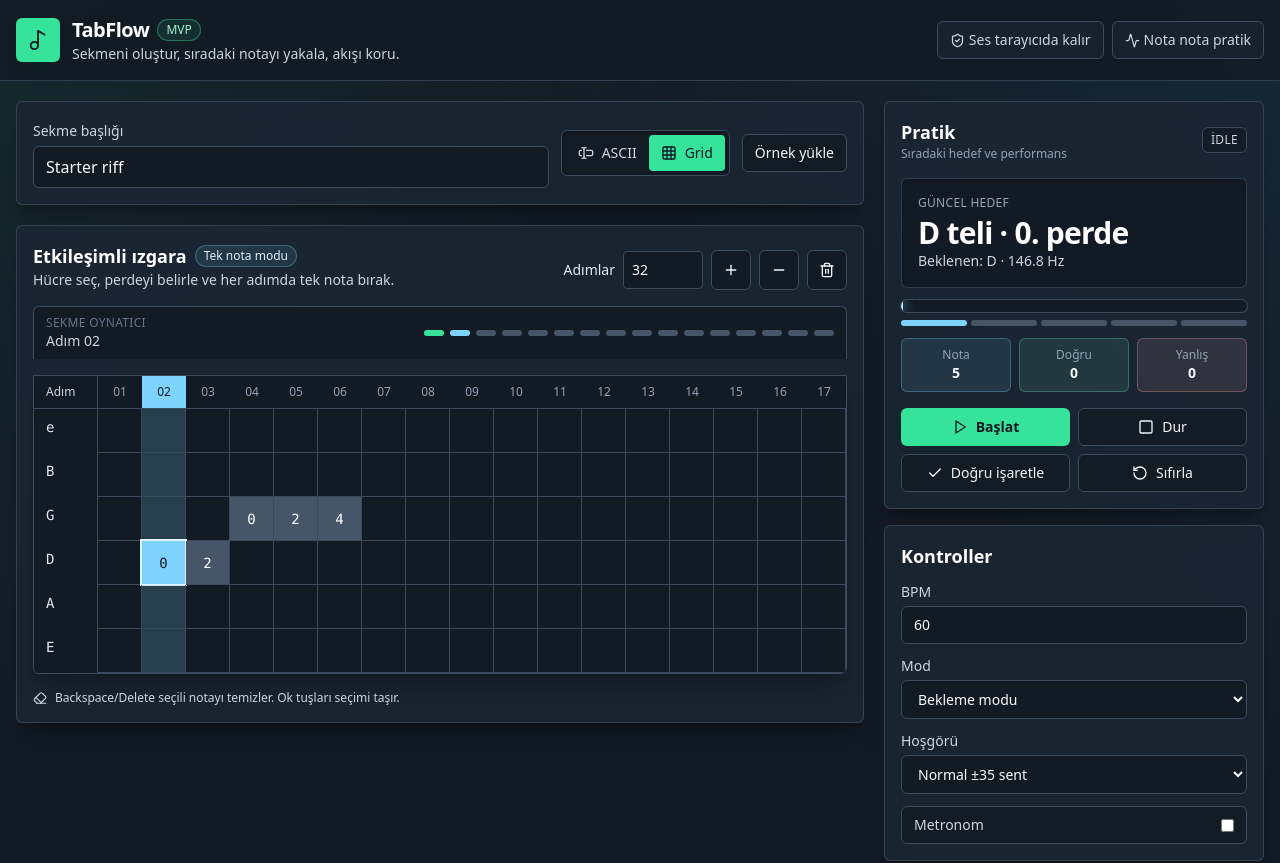
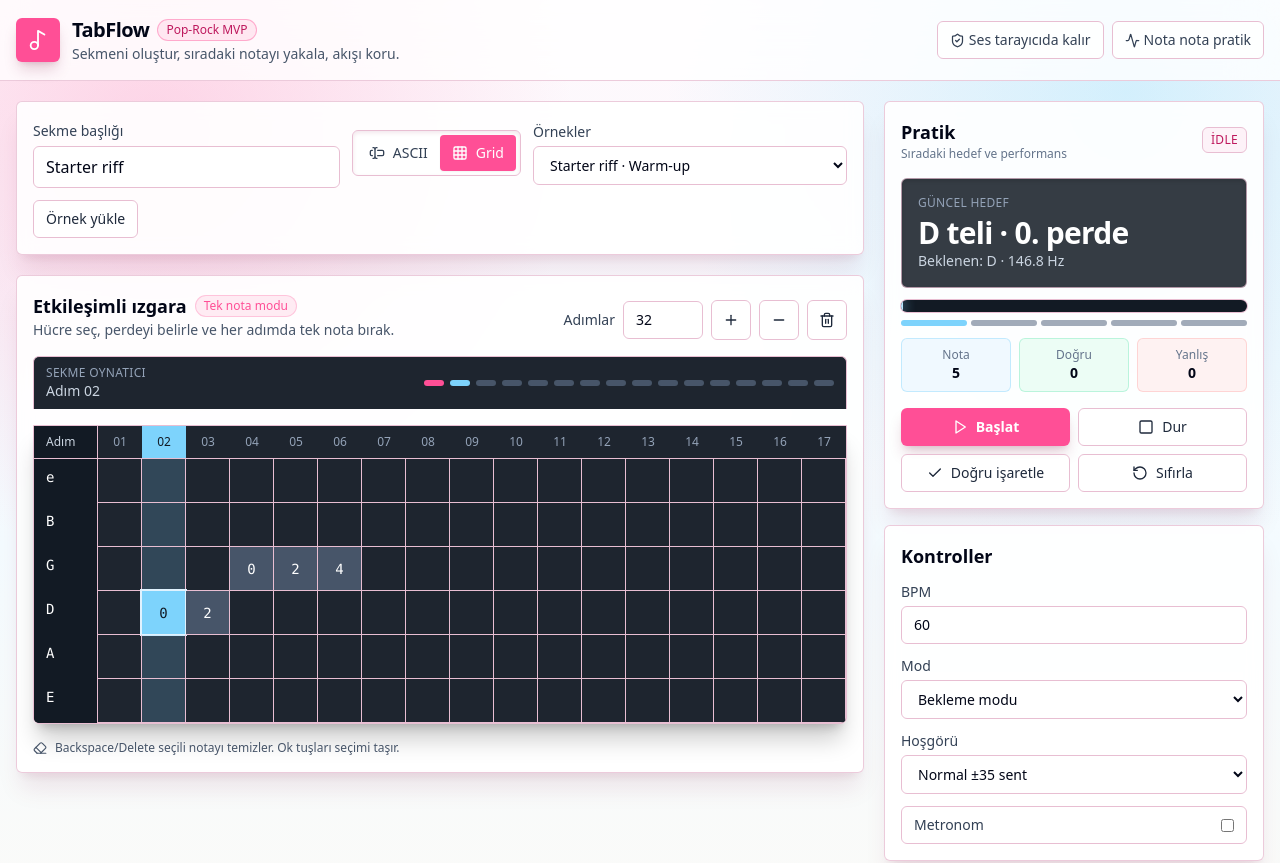
Before and after one commit to kadirsr/gitarsoundcheck, a React (Vite) app: page / in a window 1280 px wide. Shown: the top 863 px of the page. Built offline with nearby package versions, Linux system fonts and the light colour scheme.

Commit message:
Add pop rock theme and example tabs

```diff
--- a/src/App.tsx
+++ b/src/App.tsx
@@ -1,5 +1,5 @@
 import { useCallback, useEffect, useMemo, useState } from "react";
-import { EXAMPLE_TAB, GUITAR_STRINGS } from "./constants";
+import { EXAMPLE_TAB, EXAMPLE_TABS, GUITAR_STRINGS } from "./constants";
 import { AsciiTabEditor } from "./components/AsciiTabEditor";
 import { Header } from "./components/Header";
 import { InteractiveGrid } from "./components/InteractiveGrid";
@@ -38,6 +38,7 @@ function App() {
   const [draftTitle, setDraftTitle] = useState("Starter riff");
   const [tabText, setTabText] = useState(EXAMPLE_TAB);
   const [grid, setGrid] = useState(() => gridFromAscii(EXAMPLE_TAB));
+  const [selectedExampleId, setSelectedExampleId] = useState(EXAMPLE_TABS[0].id);
   const [selectedCell, setSelectedCell] = useState<{
     stringName: GuitarString;
     stepIndex: number;
@@ -198,9 +199,12 @@ function App() {
     setTabText(renderGridToAscii(nextGrid));
   }
 
-  function handleLoadExample() {
-    const nextGrid = gridFromAscii(EXAMPLE_TAB);
-    setTabText(EXAMPLE_TAB);
+  function handleLoadExample(exampleId = selectedExampleId) {
+    const example = EXAMPLE_TABS.find((item) => item.id === exampleId) ?? EXAMPLE_TABS[0];
+    const nextGrid = gridFromAscii(example.tabText);
+    setDraftTitle(example.title);
+    setSelectedExampleId(example.id);
+    setTabText(example.tabText);
     setGrid(nextGrid);
     setPracticeState(createPracticeState(settings.bpm, settings.practiceMode));
   }
@@ -240,14 +244,14 @@ function App() {
   }
 
   return (
-    <div className="min-h-screen overflow-x-hidden text-slate-100">
+    <div className="min-h-screen overflow-x-hidden text-slate-900">
       <Header />
       <main className="mx-auto grid max-w-7xl gap-5 overflow-x-hidden px-4 py-5 lg:grid-cols-[minmax(0,1fr)_380px]">
         <div className="min-w-0 space-y-5">
           <section className="workspace-card p-4">
             <div className="flex flex-wrap items-center justify-between gap-3">
               <div className="min-w-64 flex-1">
-                <label className="text-sm font-medium text-slate-300" htmlFor="tab-title">
+                <label className="text-sm font-medium text-slate-700" htmlFor="tab-title">
                   Sekme başlığı
                 </label>
                 <input
@@ -258,7 +262,21 @@ function App() {
                 />
               </div>
               <ModeSwitcher mode={mode} onChange={setMode} />
-              <button className="secondary-button" type="button" onClick={handleLoadExample}>
+              <label className="min-w-48 text-sm font-medium text-slate-700">
+                Örnekler
+                <select
+                  className="control-input mt-1 w-full"
+                  value={selectedExampleId}
+                  onChange={(event) => handleLoadExample(event.target.value)}
+                >
+                  {EXAMPLE_TABS.map((example) => (
+                    <option key={example.id} value={example.id}>
+                      {example.title} · {example.mood}
+                    </option>
+                  ))}
+                </select>
+              </label>
+              <button className="secondary-button" type="button" onClick={() => handleLoadExample()}>
                 Örnek yükle
               </button>
             </div>
@@ -277,8 +295,8 @@ function App() {
           ) : null}
 
           {audioStatus === "insecure" ? (
-            <p className="rounded-md border border-warn/50 bg-warn/15 px-3 py-2 text-sm text-amber-50">
-              Bu adres HTTP. Tarayıcılar mikrofon iznini localhost veya HTTPS üzerinde ister; sunucu önizlemesinde otomatik dinleme için HTTPS gerekir.
+            <p className="rounded-md border border-warn/50 bg-warn/15 px-3 py-2 text-sm text-amber-900">
+              Bu adres HTTP. Mikrofon testi için aynı uygulamayı tünel üzerinden <strong>http://localhost:8093</strong> adresinde aç.
             </p>
           ) : null}
 
--- a/src/components/AsciiTabEditor.tsx
+++ b/src/components/AsciiTabEditor.tsx
@@ -8,13 +8,13 @@ export function AsciiTabEditor({ value, warnings, onChange }: Props) {
   return (
     <section className="workspace-card space-y-3 p-4">
       <div>
-        <h2 className="text-lg font-semibold text-white">ASCII sekme</h2>
-        <p className="text-sm text-slate-300">
+        <h2 className="text-lg font-semibold text-slate-950">ASCII sekme</h2>
+        <p className="text-sm text-slate-600">
           Tek notalı gitar tabını yapıştır veya düzenle. Çift haneli perdeler desteklenir.
         </p>
       </div>
       <textarea
-        className="min-h-72 w-full resize-y rounded-md border border-line bg-ink/90 p-4 font-mono text-sm leading-7 text-slate-100 outline-none ring-action/50 transition focus:ring-2"
+        className="min-h-72 w-full resize-y rounded-md border border-line bg-white/90 p-4 font-mono text-sm leading-7 text-slate-950 outline-none ring-action/50 transition focus:ring-2"
         value={value}
         spellCheck={false}
         onChange={(event) => onChange(event.target.value)}
--- a/src/components/Header.tsx
+++ b/src/components/Header.tsx
@@ -2,28 +2,30 @@ import { Activity, Music2, ShieldCheck } from "lucide-react";
 
 export function Header() {
   return (
-    <header className="border-b border-line/80 bg-ink/85 backdrop-blur-xl">
+    <header className="border-b border-line/80 bg-white/80 backdrop-blur-xl">
       <div className="mx-auto flex max-w-7xl items-center justify-between gap-4 px-4 py-4">
         <div className="flex items-center gap-3">
-          <div className="flex h-11 w-11 items-center justify-center rounded-md bg-action text-ink shadow-lg shadow-emerald-950/30">
+          <div className="flex h-11 w-11 items-center justify-center rounded-md bg-action text-white shadow-lg shadow-pink-900/20">
             <Music2 size={22} aria-hidden="true" />
           </div>
           <div>
             <div className="flex items-center gap-2">
-              <h1 className="text-xl font-semibold tracking-tight text-white">TabFlow</h1>
-              <span className="rounded-full border border-action/40 bg-action/10 px-2 py-0.5 text-xs font-medium text-emerald-200">
-                MVP
+              <h1 className="text-xl font-semibold tracking-tight text-slate-950">TabFlow</h1>
+              <span className="rounded-full border border-action/40 bg-action/10 px-2 py-0.5 text-xs font-medium text-pink-700">
+                Pop-Rock MVP
               </span>
             </div>
-            <p className="text-sm text-slate-300">Sekmeni oluştur, sıradaki notayı yakala, akışı koru.</p>
+            <p className="text-sm text-slate-600">
+              Sekmeni oluştur, sıradaki notayı yakala, akışı koru.
+            </p>
           </div>
         </div>
-        <div className="hidden items-center gap-2 text-sm text-slate-300 md:flex">
-          <span className="inline-flex items-center gap-1 rounded-md border border-line bg-panel/70 px-3 py-2">
+        <div className="hidden items-center gap-2 text-sm text-slate-700 md:flex">
+          <span className="inline-flex items-center gap-1 rounded-md border border-line bg-white/80 px-3 py-2">
             <ShieldCheck size={15} aria-hidden="true" />
             Ses tarayıcıda kalır
           </span>
-          <span className="inline-flex items-center gap-1 rounded-md border border-line bg-panel/70 px-3 py-2">
+          <span className="inline-flex items-center gap-1 rounded-md border border-line bg-white/80 px-3 py-2">
             <Activity size={15} aria-hidden="true" />
             Nota nota pratik
           </span>
--- a/src/components/InteractiveGrid.tsx
+++ b/src/components/InteractiveGrid.tsx
@@ -66,20 +66,20 @@ export function InteractiveGrid({
       <div className="flex flex-wrap items-end justify-between gap-3">
         <div>
           <div className="flex items-center gap-2">
-            <h2 className="text-lg font-semibold text-white">Etkileşimli ızgara</h2>
-            <span className="rounded-full border border-sky-300/30 bg-sky-300/10 px-2 py-0.5 text-xs text-sky-100">
+            <h2 className="text-lg font-semibold text-slate-950">Etkileşimli ızgara</h2>
+            <span className="rounded-full border border-action/25 bg-action/10 px-2 py-0.5 text-xs font-medium text-action">
               Tek nota modu
             </span>
           </div>
-          <p className="text-sm text-slate-300">
+          <p className="text-sm text-slate-600">
             Hücre seç, perdeyi belirle ve her adımda tek nota bırak.
           </p>
         </div>
         <div className="flex flex-wrap items-center gap-2">
-          <label className="flex items-center gap-2 text-sm text-slate-200">
+          <label className="flex items-center gap-2 text-sm text-slate-700">
             Adımlar
             <input
-              className="w-20 rounded border border-line bg-ink px-2 py-2 text-slate-50 outline-none focus:ring-2 focus:ring-action/50"
+              className="control-input w-20"
               min={MIN_STEP_COUNT}
               max={MAX_STEP_COUNT}
               type="number"
@@ -100,7 +100,7 @@ export function InteractiveGrid({
       </div>
       <div className="flex items-center justify-between rounded-t-md border border-b-0 border-line bg-ink/95 px-3 py-2">
         <div>
-          <p className="text-xs uppercase tracking-wide text-slate-500">Sekme oynatıcı</p>
+          <p className="text-xs uppercase tracking-wide text-slate-400">Sekme oynatıcı</p>
           <p className="text-sm text-slate-300">
             Adım {currentStep === null ? "01" : String(currentStep + 1).padStart(2, "0")}
           </p>
@@ -161,14 +161,13 @@ export function InteractiveGrid({
           ))}
         </div>
       </div>
-      <div className="flex items-center gap-2 text-xs text-slate-300">
+      <div className="flex items-center gap-2 text-xs text-slate-600">
         <Eraser size={14} aria-hidden="true" />
         Backspace/Delete seçili notayı temizler. Ok tuşları seçimi taşır.
       </div>
     </section>
   );
 }
-
 type RowProps = {
   grid: TabGrid;
   stringName: GuitarString;
@@ -202,7 +201,7 @@ function Row({
 }: RowProps) {
   return (
     <>
-      <div className="sticky left-0 z-20 border-r border-line bg-ink px-3 py-2 font-mono text-sm text-slate-200">
+      <div className="sticky left-0 z-20 border-r border-line bg-ink px-3 py-2 font-mono text-sm text-white">
         {stringLabel}
       </div>
       {grid.cells[stringName].map((fret, stepIndex) => {
@@ -243,7 +242,6 @@ function Row({
     </>
   );
 }
-
 function FretPicker({
   draftFret,
   onChange,
@@ -263,7 +261,7 @@ function FretPicker({
 
   return (
     <div className="absolute left-1/2 top-full z-30 mt-2 w-44 -translate-x-1/2 rounded border border-line bg-panel p-2 shadow-2xl shadow-black/30">
-      <label className="mb-1 block text-xs font-medium text-slate-200" htmlFor="fret-picker">
+      <label className="mb-1 block text-xs font-medium text-slate-700" htmlFor="fret-picker">
         Perde
       </label>
       <select
@@ -327,7 +325,7 @@ function getCellStatusClass({
     return "bg-sky-300 text-ink ring-2 ring-sky-100";
   }
   if (selected) {
-    return "bg-panel text-white ring-2 ring-action";
+    return "bg-action/20 text-white ring-2 ring-action";
   }
   if (hasNote) {
     return "bg-slate-600 text-white hover:bg-slate-500";
@@ -335,5 +333,5 @@ function getCellStatusClass({
   if (playhead) {
     return "bg-sky-300/20 text-slate-200";
   }
-  return "text-slate-400 hover:bg-panel";
+  return "text-slate-400 hover:bg-white/5";
 }
--- a/src/components/ModeSwitcher.tsx
+++ b/src/components/ModeSwitcher.tsx
@@ -7,7 +7,7 @@ type Props = {
 
 export function ModeSwitcher({ mode, onChange }: Props) {
   return (
-    <div className="inline-flex overflow-hidden rounded-md border border-line bg-ink/80 p-1 shadow-inner shadow-black/20">
+    <div className="inline-flex overflow-hidden rounded-md border border-line bg-white/90 p-1 shadow-inner shadow-pink-900/10">
       <button
         className={buttonClass(mode === "ascii")}
         type="button"
@@ -33,6 +33,6 @@ export function ModeSwitcher({ mode, onChange }: Props) {
 function buttonClass(active: boolean) {
   return [
     "flex items-center gap-2 rounded px-3 py-2 text-sm font-medium transition",
-    active ? "bg-action text-ink shadow-sm" : "text-slate-300 hover:bg-panel"
+    active ? "bg-action text-white shadow-sm" : "text-slate-700 hover:bg-pink-50"
   ].join(" ");
 }
--- a/src/components/PracticePanel.tsx
+++ b/src/components/PracticePanel.tsx
@@ -51,10 +51,10 @@ export function PracticePanel({
       <section className="workspace-card overflow-hidden p-4">
         <div className="mb-4 flex items-center justify-between">
           <div>
-            <h2 className="text-lg font-semibold text-white">Pratik</h2>
-            <p className="text-xs text-slate-400">Sıradaki hedef ve performans</p>
+            <h2 className="text-lg font-semibold text-slate-950">Pratik</h2>
+            <p className="text-xs text-slate-500">Sıradaki hedef ve performans</p>
           </div>
-          <span className="rounded-md border border-line bg-ink/80 px-2 py-1 text-xs uppercase tracking-wide text-slate-300">
+          <span className="rounded-md border border-line bg-pink-50 px-2 py-1 text-xs uppercase tracking-wide text-pink-700">
             {practiceState.status}
           </span>
         </div>
@@ -106,9 +106,9 @@ export function PracticePanel({
       </section>
 
       <section className="workspace-card p-4">
-        <h2 className="mb-3 text-lg font-semibold text-white">Kontroller</h2>
+        <h2 className="mb-3 text-lg font-semibold text-slate-950">Kontroller</h2>
         <div className="space-y-3">
-          <label className="block text-sm text-slate-300">
+          <label className="block text-sm text-slate-700">
             BPM
             <input
               className="control-input mt-1 w-full"
@@ -120,7 +120,7 @@ export function PracticePanel({
             />
           </label>
 
-          <label className="block text-sm text-slate-300">
+          <label className="block text-sm text-slate-700">
             Mod
             <select
               className="control-input mt-1 w-full"
@@ -132,7 +132,7 @@ export function PracticePanel({
             </select>
           </label>
 
-          <label className="block text-sm text-slate-300">
+          <label className="block text-sm text-slate-700">
             Hoşgörü
             <select
               className="control-input mt-1 w-full"
@@ -145,7 +145,7 @@ export function PracticePanel({
             </select>
           </label>
 
-          <label className="flex items-center justify-between rounded-md border border-line bg-ink/80 px-3 py-2 text-sm text-slate-300">
+          <label className="flex items-center justify-between rounded-md border border-line bg-white/90 px-3 py-2 text-sm text-slate-700">
             Metronom
             <input
               checked={metronomeEnabled}
@@ -157,7 +157,7 @@ export function PracticePanel({
       </section>
 
       <section className="workspace-card p-4">
-        <h2 className="mb-3 text-lg font-semibold text-white">Ses</h2>
+        <h2 className="mb-3 text-lg font-semibold text-slate-950">Ses</h2>
         <AudioStatusMessage status={audioStatus} />
         <div className="grid grid-cols-2 gap-2 text-sm">
           <Metric label="Tespit" value={pitchFrame?.noteName ?? "-"} />
@@ -169,7 +169,6 @@ export function PracticePanel({
     </aside>
   );
 }
-
 function ProgressRail({
   notes,
   currentIndex
@@ -246,7 +245,7 @@ function AudioStatusMessage({ status }: { status: string }) {
   }
 
   return (
-    <p className="mb-3 flex items-center gap-2 rounded-md border border-line bg-ink/80 px-3 py-2 text-sm text-slate-300">
+    <p className="mb-3 flex items-center gap-2 rounded-md border border-line bg-white/90 px-3 py-2 text-sm text-slate-700">
       <Mic size={16} aria-hidden="true" />
       Mikrofon erişimini istemek için Başlat'a bas.
     </p>
@@ -263,16 +262,16 @@ function Metric({
   tone?: "neutral" | "good" | "bad" | "sky";
 }) {
   const toneClass = {
-    neutral: "border-line bg-ink/80",
-    good: "border-emerald-300/30 bg-emerald-300/10",
-    bad: "border-red-300/30 bg-red-300/10",
-    sky: "border-sky-300/30 bg-sky-300/10"
+    neutral: "border-line bg-white/90",
+    good: "border-emerald-300/40 bg-emerald-50",
+    bad: "border-red-300/40 bg-red-50",
+    sky: "border-sky-300/40 bg-sky-50"
   }[tone];
 
   return (
     <div className={`rounded-md border px-3 py-2 ${toneClass}`}>
-      <p className="text-xs text-slate-400">{label}</p>
-      <p className="font-semibold text-slate-100">{value}</p>
+      <p className="text-xs text-slate-500">{label}</p>
+      <p className="font-semibold text-slate-950">{value}</p>
     </div>
   );
 }
--- a/src/components/ResultsPanel.tsx
+++ b/src/components/ResultsPanel.tsx
@@ -17,7 +17,7 @@ export function ResultsPanel({ state, totalNotes }: Props) {
 
   return (
     <section className="workspace-card border-action/40 bg-action/10 p-4">
-      <h2 className="text-lg font-semibold text-white">Egzersiz tamamlandı</h2>
+      <h2 className="text-lg font-semibold text-slate-950">Egzersiz tamamlandı</h2>
       <p className="mt-1 text-sm text-emerald-100">
         {state.correctCount}/{totalNotes} nota tamamlandı. Doğruluk: %{accuracy}.
       </p>
--- a/src/constants.ts
+++ b/src/constants.ts
@@ -24,6 +24,59 @@ D|---0---2------------------|
 A|--------------------------|
 E|--------------------------|`;
 
+export const EXAMPLE_TABS = [
+  {
+    id: "starter-riff",
+    title: "Starter riff",
+    mood: "Warm-up",
+    tabText: EXAMPLE_TAB
+  },
+  {
+    id: "pop-hook",
+    title: "Pop hook",
+    mood: "Parlak ve kolay",
+    tabText: `e|--------------------------|
+B|--------------------------|
+G|---0---2---4---2---0------|
+D|---------------------2----|
+A|--------------------------|
+E|--------------------------|`
+  },
+  {
+    id: "rock-climb",
+    title: "Rock climb",
+    mood: "Drive",
+    tabText: `e|--------------------------|
+B|--------------------------|
+G|-------------5---7---9----|
+D|---5---7---9--------------|
+A|--------------------------|
+E|--------------------------|`
+  },
+  {
+    id: "indie-run",
+    title: "Indie run",
+    mood: "Melodik",
+    tabText: `e|--------------------------|
+B|---------3---5---3--------|
+G|---2---4-----------4---2--|
+D|--------------------------|
+A|--------------------------|
+E|--------------------------|`
+  },
+  {
+    id: "pentatonic-burst",
+    title: "Pentatonic burst",
+    mood: "Solo egzersizi",
+    tabText: `e|----------------5---8-----|
+B|----------5---8-----------|
+G|----5---7-----------------|
+D|--7-----------------------|
+A|--------------------------|
+E|--------------------------|`
+  }
+];
+
 export const DEFAULT_STEP_COUNT = 32;
 export const MIN_STEP_COUNT = 8;
 export const MAX_STEP_COUNT = 256;
--- a/src/styles.css
+++ b/src/styles.css
@@ -7,9 +7,9 @@
   body {
     margin: 0;
     background:
-      linear-gradient(135deg, rgba(53, 227, 155, 0.08), transparent 32%),
-      linear-gradient(225deg, rgba(56, 189, 248, 0.09), transparent 34%),
-      #121a24;
+      radial-gradient(circle at 12% 12%, rgba(255, 79, 150, 0.22), transparent 28%),
+      radial-gradient(circle at 88% 8%, rgba(62, 207, 255, 0.22), transparent 30%),
+      linear-gradient(180deg, #fff8fc 0%, #f4fbff 48%, #fffaf4 100%);
     overflow-x: hidden;
   }
 
@@ -21,23 +21,23 @@
 
 @layer components {
   .workspace-card {
-    @apply rounded-md border border-line/80 bg-panel/90 shadow-xl shadow-black/20 backdrop-blur;
+    @apply rounded-md border border-line/80 bg-panel/90 shadow-xl shadow-pink-900/10 backdrop-blur;
   }
 
   .control-input {
-    @apply rounded-md border border-line bg-ink/90 px-3 py-2 text-slate-50 outline-none transition focus:border-action focus:ring-2 focus:ring-action/30;
+    @apply rounded-md border border-line bg-white/90 px-3 py-2 text-slate-950 outline-none transition focus:border-action focus:ring-2 focus:ring-action/30;
   }
 
   .primary-button {
-    @apply inline-flex items-center justify-center gap-2 rounded-md bg-action px-3 py-2 text-sm font-semibold text-ink shadow-lg shadow-emerald-950/20 transition hover:-translate-y-0.5 hover:bg-emerald-300 active:translate-y-0;
+    @apply inline-flex items-center justify-center gap-2 rounded-md bg-action px-3 py-2 text-sm font-semibold text-white shadow-lg shadow-pink-900/20 transition hover:-translate-y-0.5 hover:bg-pink-400 active:translate-y-0;
   }
 
   .secondary-button {
-    @apply inline-flex items-center justify-center gap-2 rounded-md border border-line bg-ink/80 px-3 py-2 text-sm font-medium text-slate-100 transition hover:-translate-y-0.5 hover:border-slate-400 hover:bg-slate-800 active:translate-y-0;
+    @apply inline-flex items-center justify-center gap-2 rounded-md border border-line bg-white/90 px-3 py-2 text-sm font-medium text-slate-800 transition hover:-translate-y-0.5 hover:border-pink-300 hover:bg-pink-50 active:translate-y-0;
   }
 
   .icon-button {
-    @apply inline-flex h-10 w-10 items-center justify-center rounded-md border border-line bg-ink/80 text-slate-100 transition hover:-translate-y-0.5 hover:border-slate-400 hover:bg-slate-800 active:translate-y-0;
+    @apply inline-flex h-10 w-10 items-center justify-center rounded-md border border-line bg-white/90 text-slate-800 transition hover:-translate-y-0.5 hover:border-pink-300 hover:bg-pink-50 active:translate-y-0;
   }
 
   .tab-player-viewport {
```
Also changed, not shown: tailwind.config.js (+4 -4 lines), 1 other file (tests, documents, lock files or other folders).
